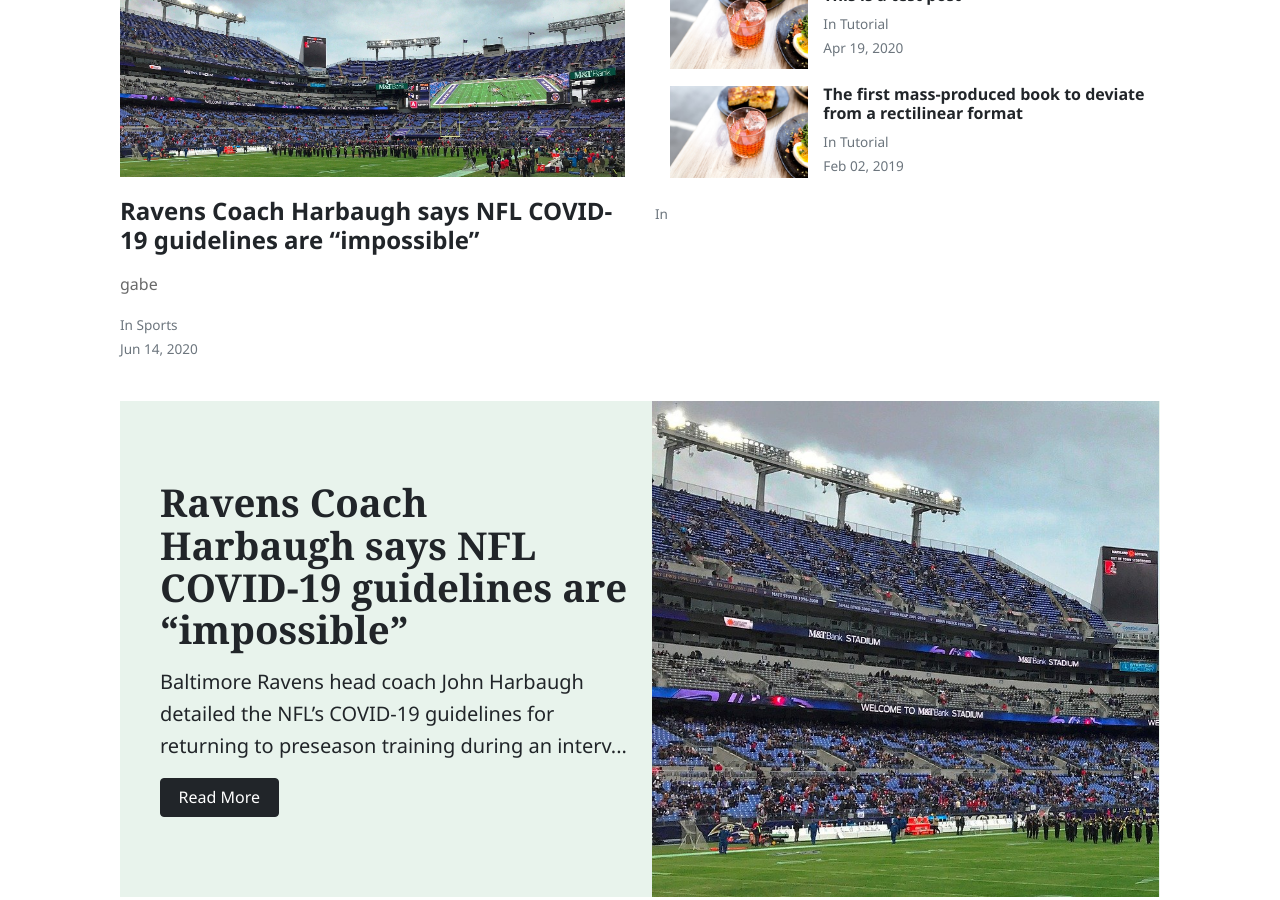
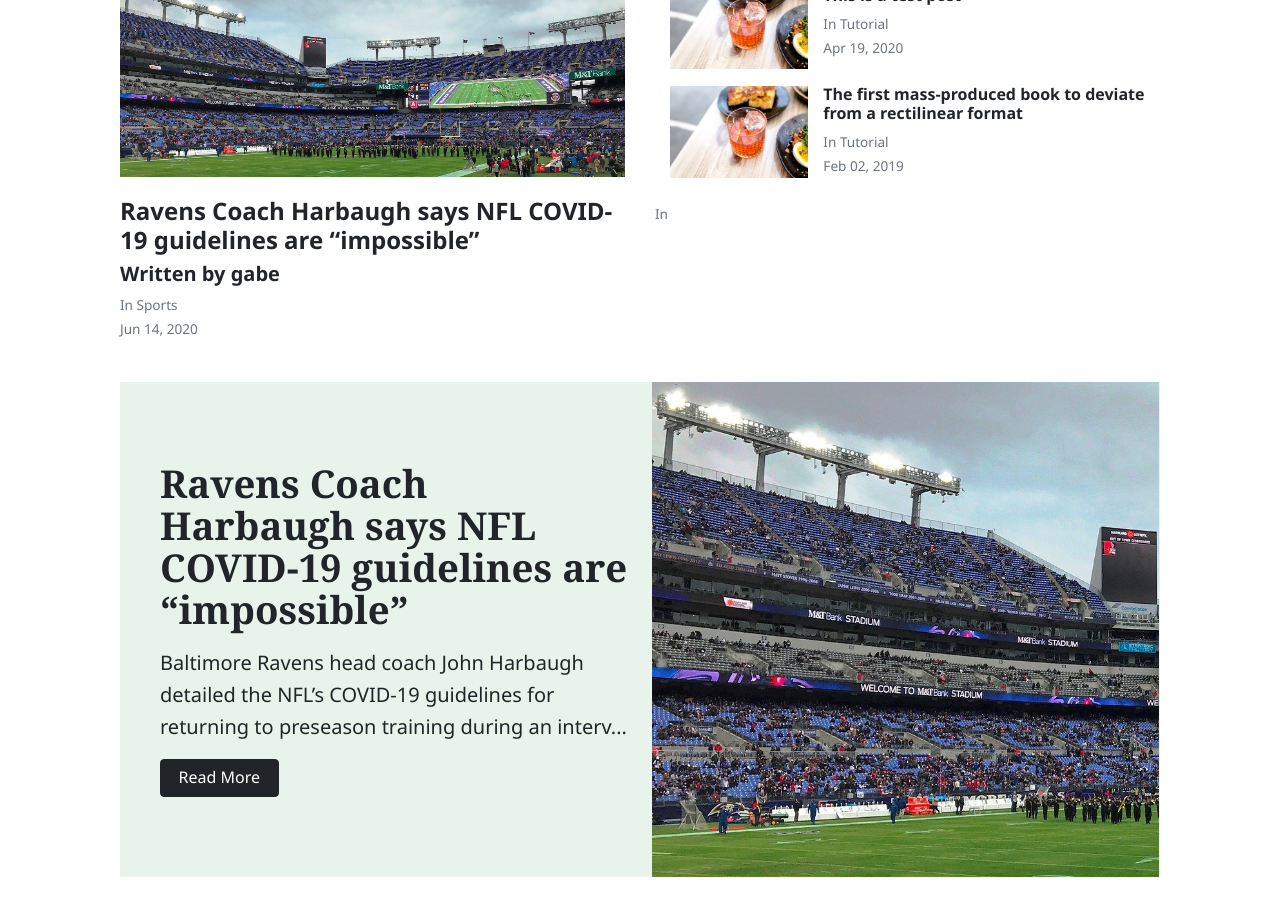
Before and after one commit to connormcdxc/The-LT-Sentinel, a Jekyll site: the page built from index.html, in a window 1280 px wide and 900 px high, scrolled down 518 px. Built offline with Jekyll 4.4.1, drawn with Linux system fonts in a browser that asks for light colours; nearby versions of some CDN libraries; some web fonts are replaced; the list of posts is cut into pages by our own code.

Commit message:
Update index.html

```diff
--- a/index.html
+++ b/index.html
@@ -35,9 +35,9 @@ description: "Get your stories, get your news. Stay informed."
     <!--<p class="excerpt">
         {{ latest_post.excerpt | strip_html | strip_newlines | truncate: 136 }}
     </p>-->
-    <p class="excerpt">
+    <h5 class="font-weight-bold">Written by
         {{ latest_post.author }}
-    </p>
+        </h5>
     <div>
         <small class="d-block text-muted">
             In <span class="catlist">
```
